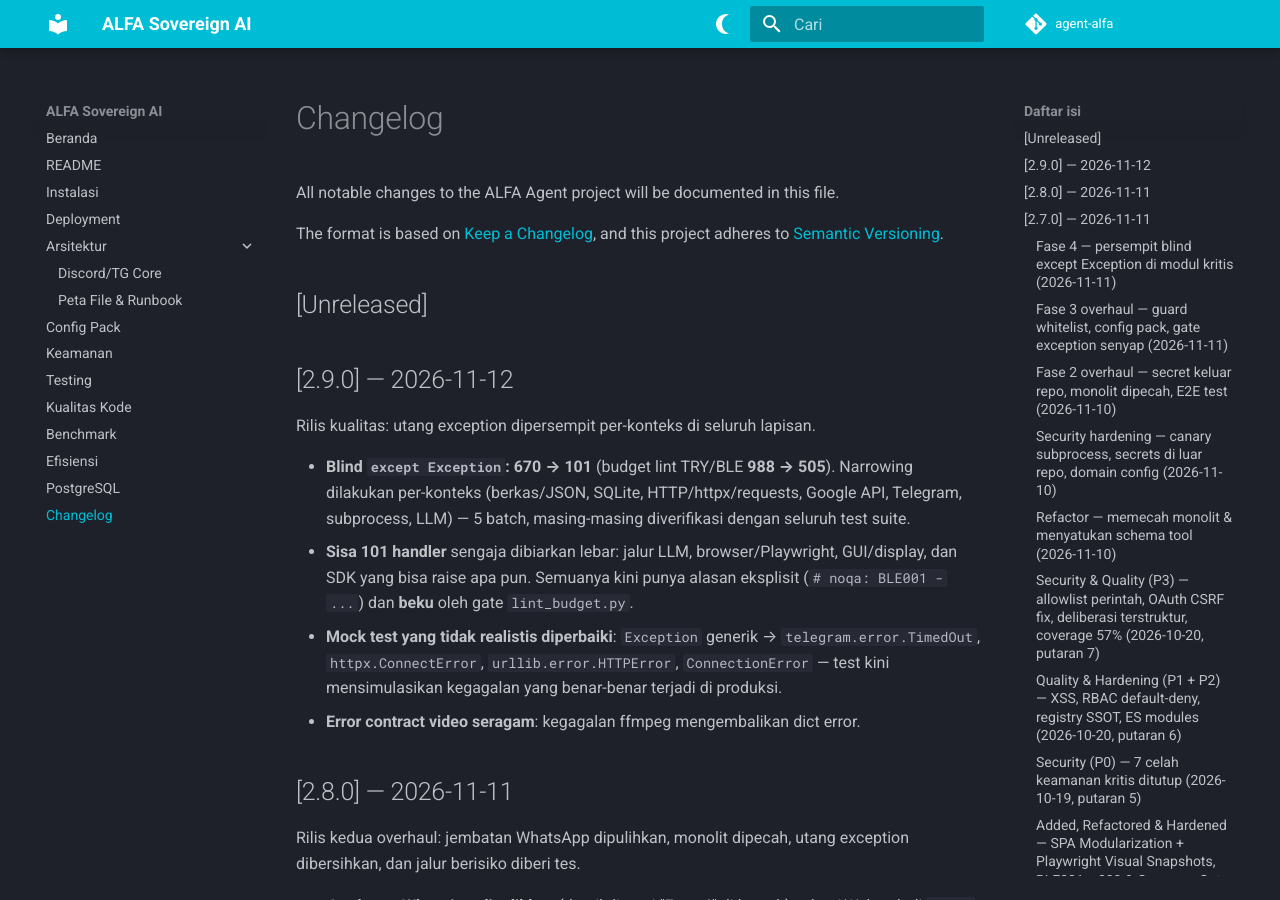
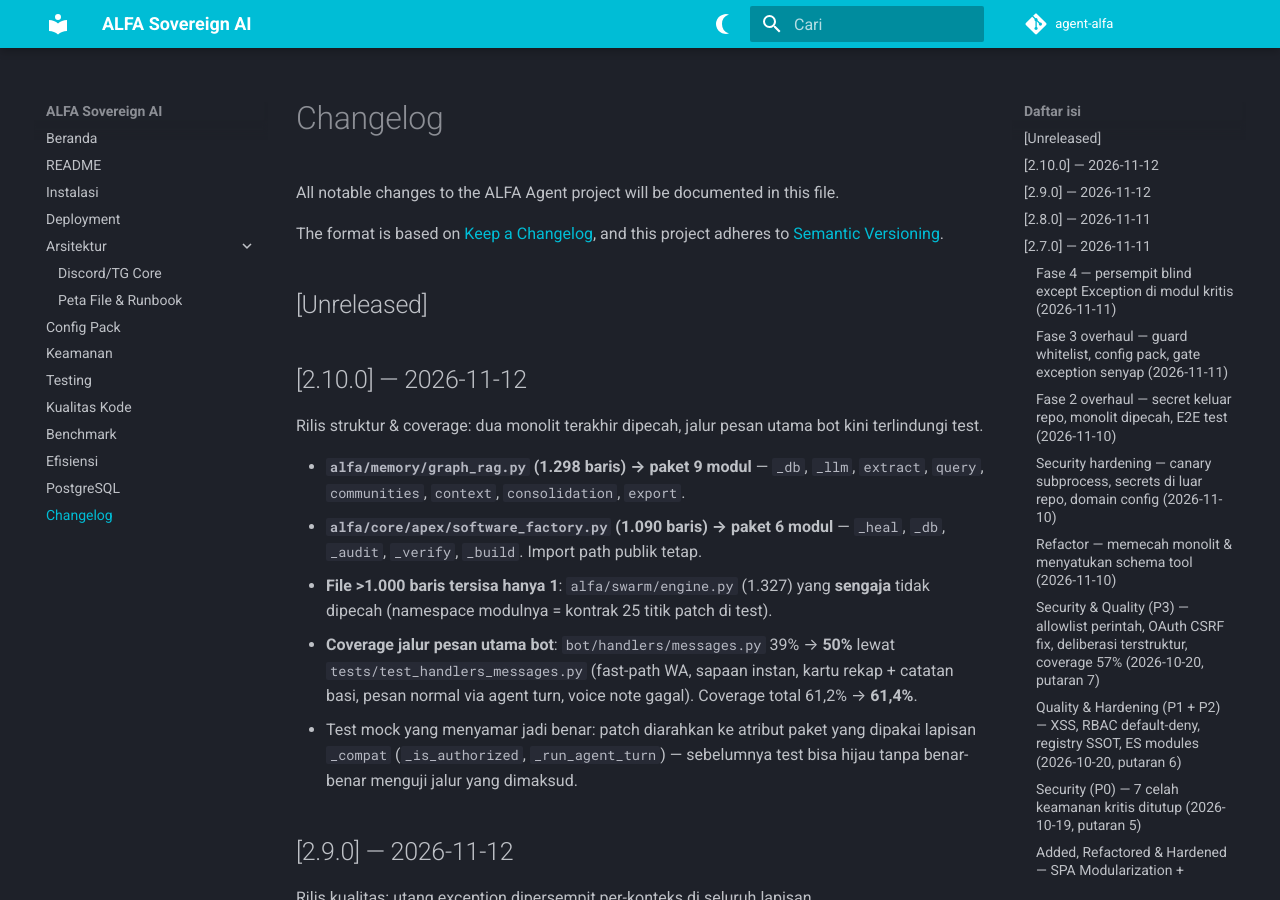
Before and after one commit to fahmialfatah99-cmd/agent-alfa, an MkDocs documentation site: the page built from docs/CHANGELOG.md, in a window 1280 px wide and 900 px high. Built offline with MkDocs 1.6.1 and Material for MkDocs 9.7.7, drawn with Linux system fonts in a browser that asks for light colours; comment, search, counter and statistics services are not loaded.

Commit message:
release: v2.10.0 — graph_rag & software_factory dipecah, coverage pesan utama naik

```diff
--- a/docs/CHANGELOG.md
+++ b/docs/CHANGELOG.md
@@ -8,6 +8,25 @@ The format is based on [Keep a Changelog](https://keepachangelog.com/en/1.0.0/),
 and this project adheres to [Semantic Versioning](https://semver.org/spec/v2.0.0.html).
 
 ## [Unreleased]
+
+## [2.10.0] — 2026-11-12
+
+Rilis struktur & coverage: dua monolit terakhir dipecah, jalur pesan utama bot
+kini terlindungi test.
+
+- **`alfa/memory/graph_rag.py` (1.298 baris) → paket 9 modul** — `_db`, `_llm`,
+  `extract`, `query`, `communities`, `context`, `consolidation`, `export`.
+- **`alfa/core/apex/software_factory.py` (1.090 baris) → paket 6 modul** —
+  `_heal`, `_db`, `_audit`, `_verify`, `_build`. Import path publik tetap.
+- **File >1.000 baris tersisa hanya 1**: `alfa/swarm/engine.py` (1.327) yang
+  **sengaja** tidak dipecah (namespace modulnya = kontrak 25 titik patch di test).
+- **Coverage jalur pesan utama bot**: `bot/handlers/messages.py` 39% → **50%**
+  lewat `tests/test_handlers_messages.py` (fast-path WA, sapaan instan, kartu
+  rekap + catatan basi, pesan normal via agent turn, voice note gagal).
+  Coverage total 61,2% → **61,4%**.
+- Test mock yang menyamar jadi benar: patch diarahkan ke atribut paket yang
+  dipakai lapisan `_compat` (`_is_authorized`, `_run_agent_turn`) — sebelumnya
+  test bisa hijau tanpa benar-benar menguji jalur yang dimaksud.
 
 ## [2.9.0] — 2026-11-12
 
```
Also changed, not shown: CHANGELOG.md (+19 -0 lines), 2 other files.
